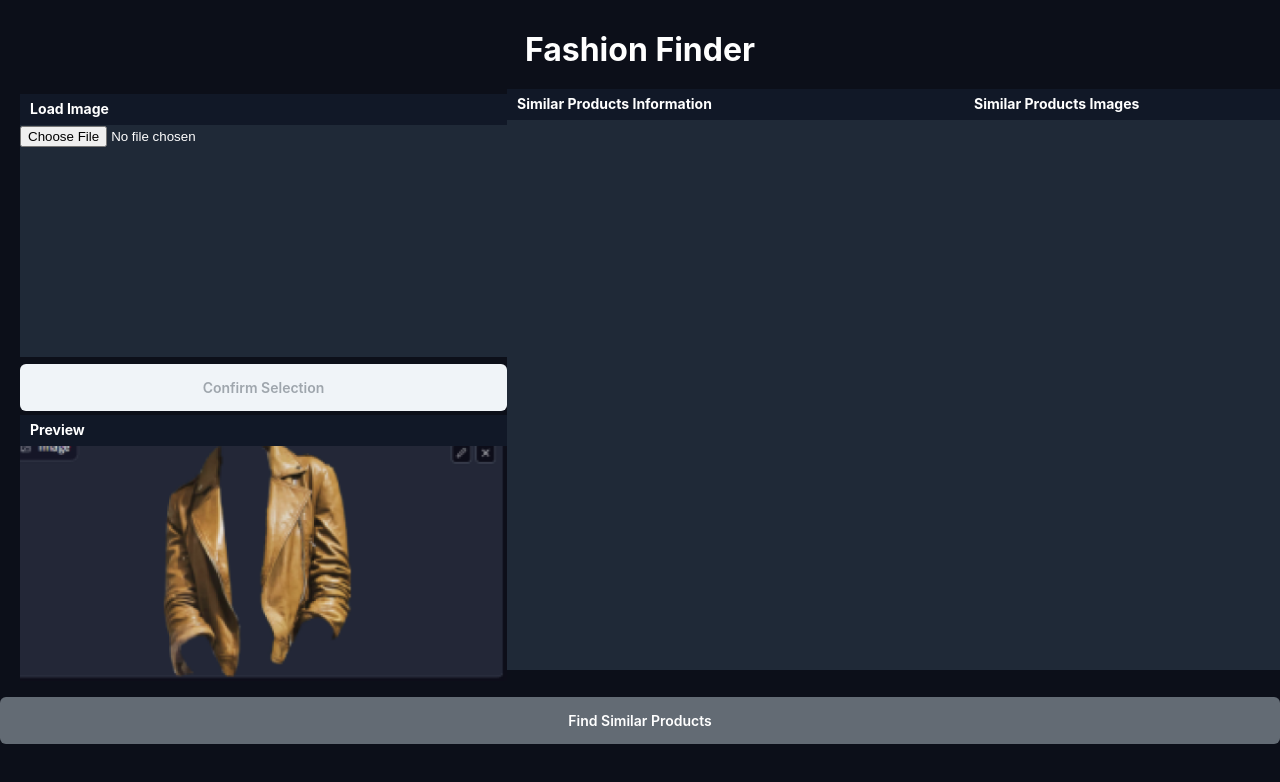
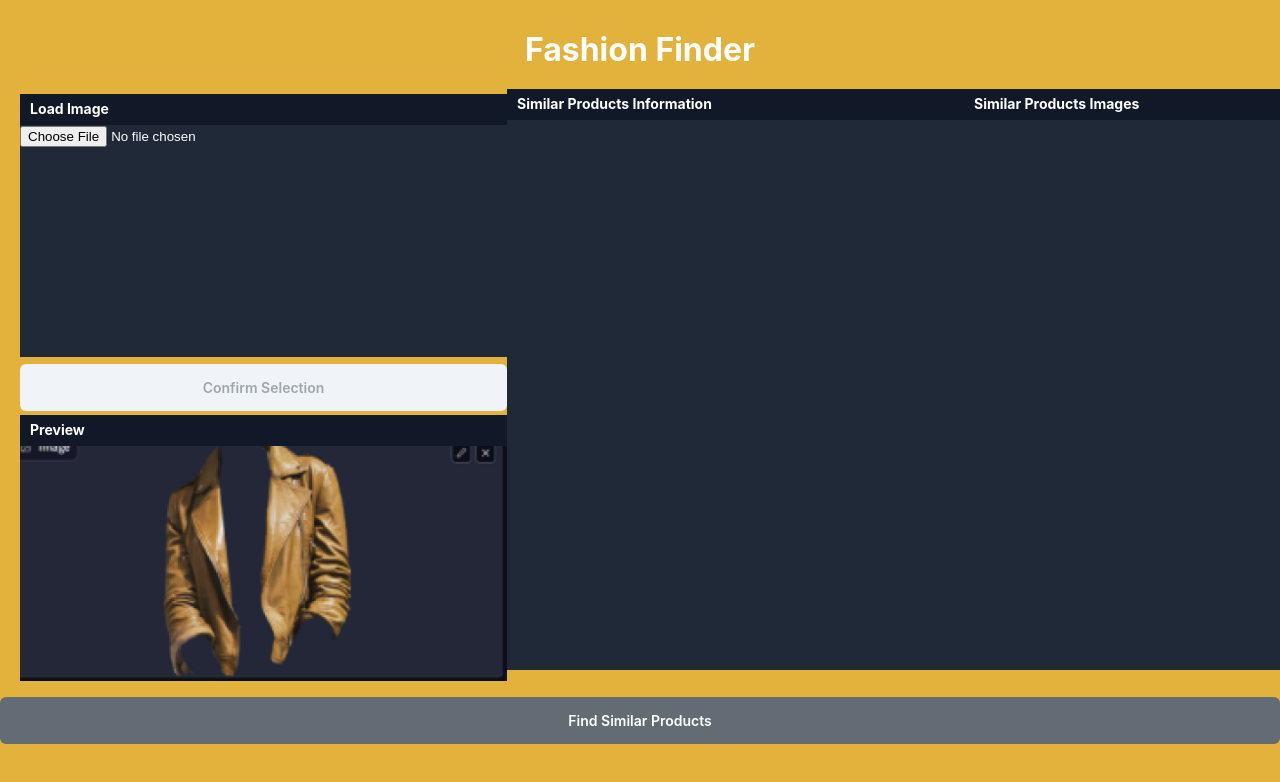
Before and after one commit to Rouhis/FashionFinder, a React (Create React App) app in the folder my-app/: page / in a window 1280 px wide. Shown: the top 782 px of the page. Built offline with nearby package versions, Linux system fonts and the light colour scheme.

Commit message:
copy of ReactUI branch

```diff
--- a/my-app/src/App.css
+++ b/my-app/src/App.css
@@ -1,6 +1,6 @@
 
 .App{
-  background-color: #0C0F19;
+  background-color: #E3B23C;
   flex-direction: column;
   color: white;
   min-height: 100vh;
```
